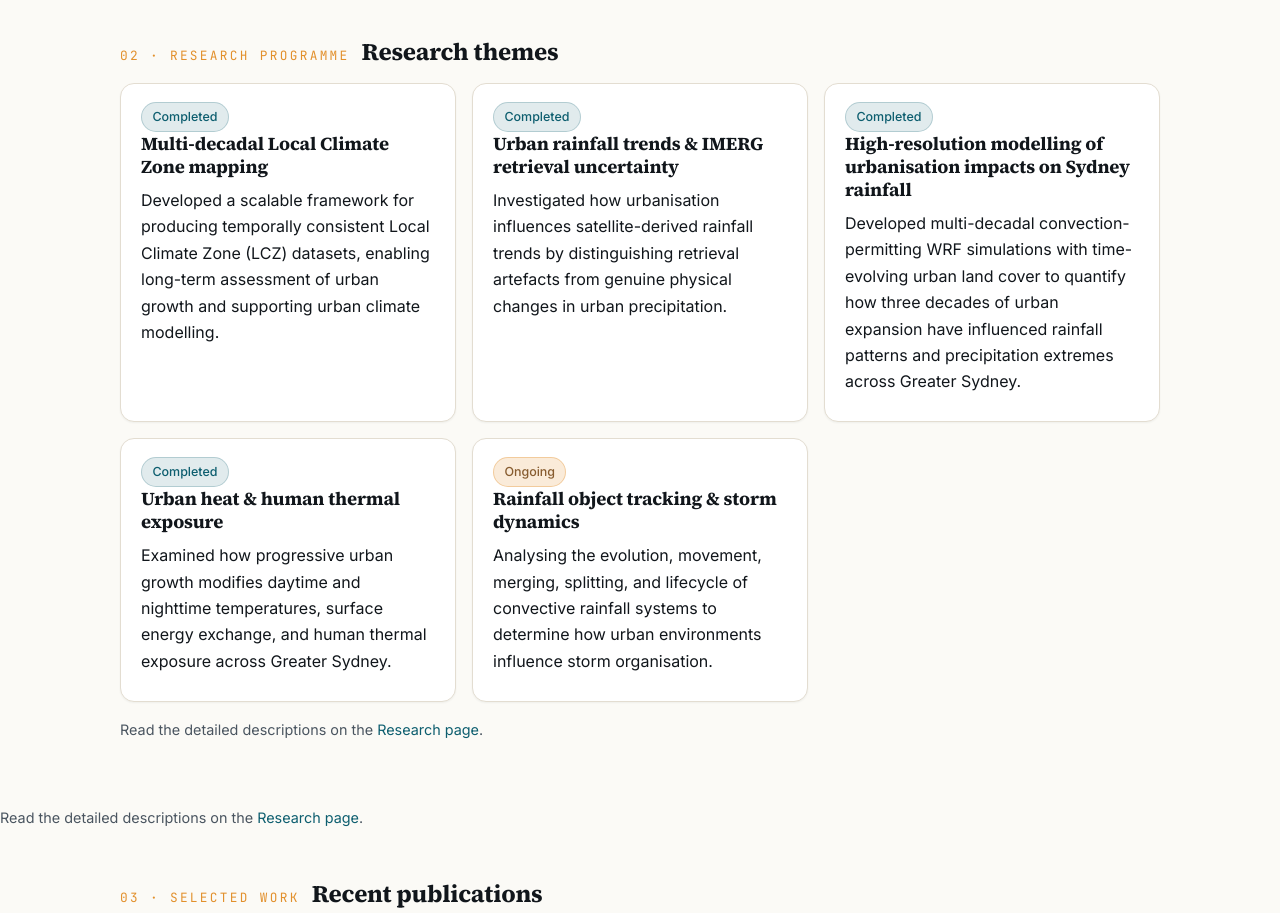
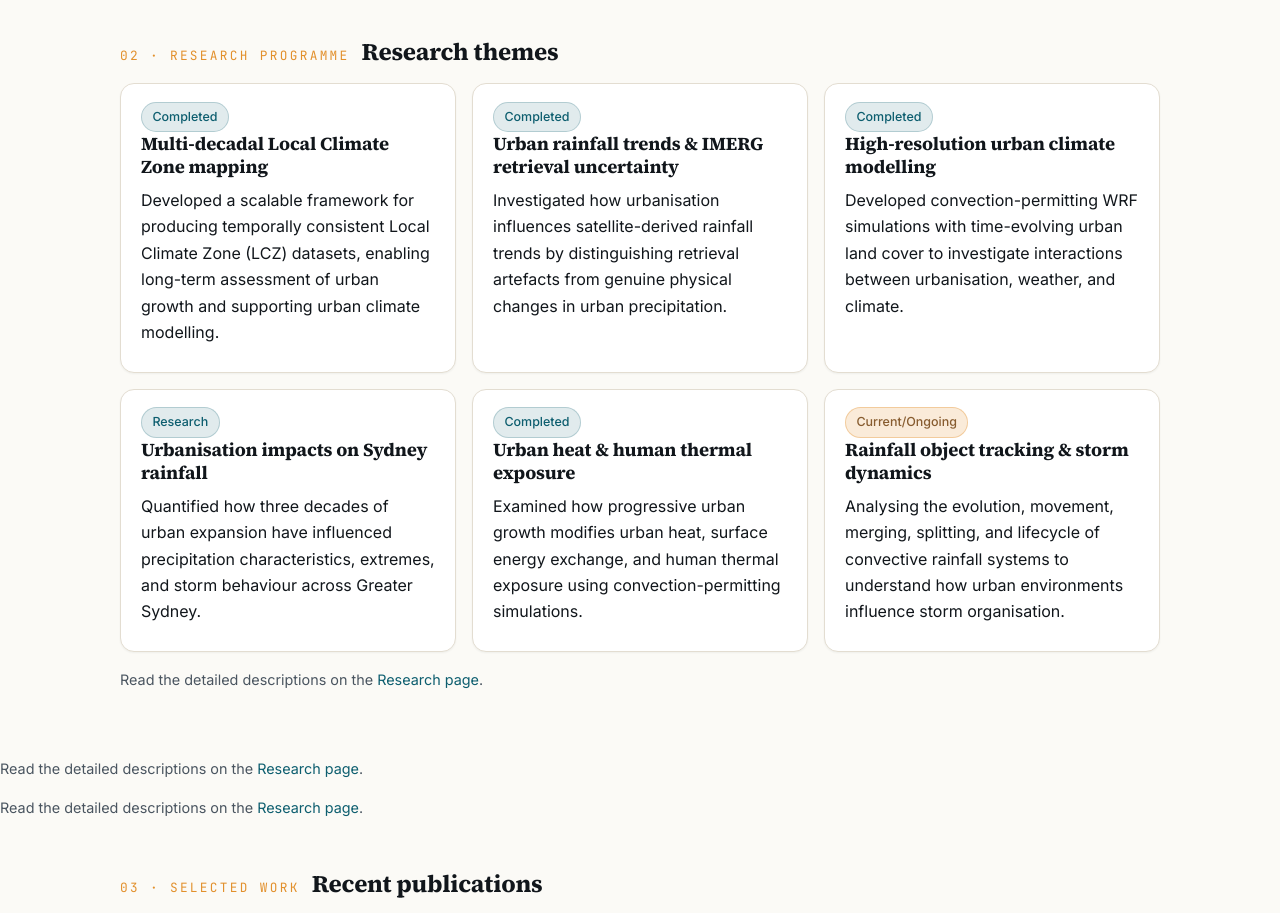
Before and after one commit to ss0293/shankar_academic_website, a plain HTML site: page index.html in a window 1280 px wide. Shown: the part 1187-2100 px from the top of the page. Drawn offline with Linux system fonts and the light colour scheme.

Commit message:
Revise research programme details in index.html
Updated research programme section with new titles and descriptions for clarity.

```diff
--- a/index.html
+++ b/index.html
@@ -120,7 +120,7 @@
 </section>
 
 <!-- ===== Research themes ===== -->
-<!-- ===== Research themes ===== -->
+<!-- ===== Research programme ===== -->
 <section class="section">
   <div class="container">
     <div class="section-title">
@@ -144,21 +144,35 @@
 
       <div class="card">
         <span class="chip">Completed</span>
-        <h3>High-resolution modelling of urbanisation impacts on Sydney rainfall</h3>
-        <p>Developed multi-decadal convection-permitting WRF simulations with time-evolving urban land cover to quantify how three decades of urban expansion have influenced rainfall patterns and precipitation extremes across Greater Sydney.</p>
+        <h3>High-resolution urban climate modelling</h3>
+        <p>Developed convection-permitting WRF simulations with time-evolving urban land cover to investigate interactions between urbanisation, weather, and climate.</p>
+      </div>
+
+      <div class="card">
+        <span class="chip">Research</span>
+        <h3>Urbanisation impacts on Sydney rainfall</h3>
+        <p>Quantified how three decades of urban expansion have influenced precipitation characteristics, extremes, and storm behaviour across Greater Sydney.</p>
       </div>
 
       <div class="card">
         <span class="chip">Completed</span>
         <h3>Urban heat &amp; human thermal exposure</h3>
-        <p>Examined how progressive urban growth modifies daytime and nighttime temperatures, surface energy exchange, and human thermal exposure across Greater Sydney.</p>
+        <p>Examined how progressive urban growth modifies urban heat, surface energy exchange, and human thermal exposure using convection-permitting simulations.</p>
       </div>
 
       <div class="card">
-        <span class="chip amber">Ongoing</span>
+        <span class="chip amber">Current/Ongoing</span>
         <h3>Rainfall object tracking &amp; storm dynamics</h3>
-        <p>Analysing the evolution, movement, merging, splitting, and lifecycle of convective rainfall systems to determine how urban environments influence storm organisation.</p>
+        <p>Analysing the evolution, movement, merging, splitting, and lifecycle of convective rainfall systems to understand how urban environments influence storm organisation.</p>
       </div>
+
+    </div>
+
+    <p class="small" style="margin-top:1rem">
+      Read the detailed descriptions on the <a href="research.html">Research page</a>.
+    </p>
+  </div>
+</section>
 
     </div>
 
```
